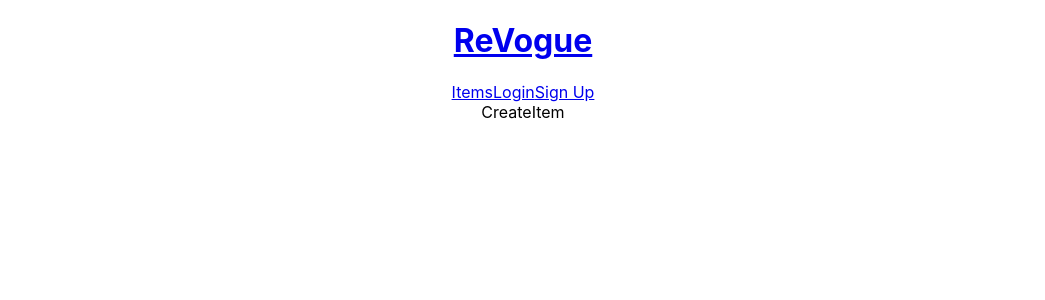
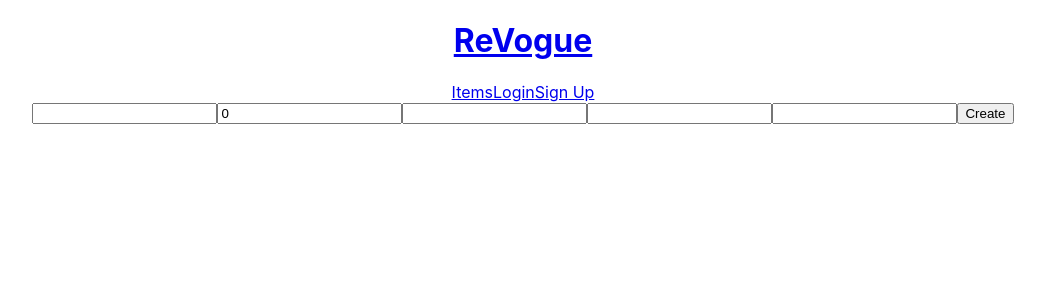
Before and after one commit to yexeniaf/ReVogue, a React (Create React App) app in the folder client/: page /items/create in a window 1280 px wide. Shown: the top 300 px of the page, without its empty margins (117-1162 px from the left). Built offline with nearby package versions, Linux system fonts and the light colour scheme; no server answers.

Commit message:
create item

```diff
--- a/client/src/components/CreateItem.jsx
+++ b/client/src/components/CreateItem.jsx
@@ -1,7 +1,51 @@
-import React from 'react'
+import { useState } from 'react'
 
-export default function CreateItem() {
+export default function CreateItem(props) {
+
+  const [title, setTitle] = useState('')
+  const [price, setPrice] = useState(0)
+  const [size, setSize] = useState('')
+  const [condition, setCondiiton] = useState('')
+  const [category, setCategory] = useState('')
+  const [image_url, setImage_url] = useState('')
   return (
-    <div>CreateItem</div>
+    <form onSubmit={(e) => {
+      e.preventDefault()
+      const product = {
+        title,
+        price,
+        size,
+        category,
+        image_url
+      }
+      props.handleCreate(product)
+    }}>
+      <input
+        type='text'
+        onChange={(e) => setTitle(e.target.value)}
+        value={title}
+      />
+      <input
+        type='number'
+        onChange={(e) => setPrice(e.target.valueAsNumber)}
+        value={price}
+      />
+      <input
+        type='text'
+        onChange={(e) => setSize(e.target.value)}
+        value={size}
+      />
+      <input
+        type='text'
+        onChange={(e) => setCategory(e.target.value)}
+        value={category}
+      />
+      <input
+        type='text'
+        onChange={(e) => setImage_url(e.target.value)}
+        value={image_url}
+      />
+      <button>Create</button>
+    </form>
   )
 }
```
